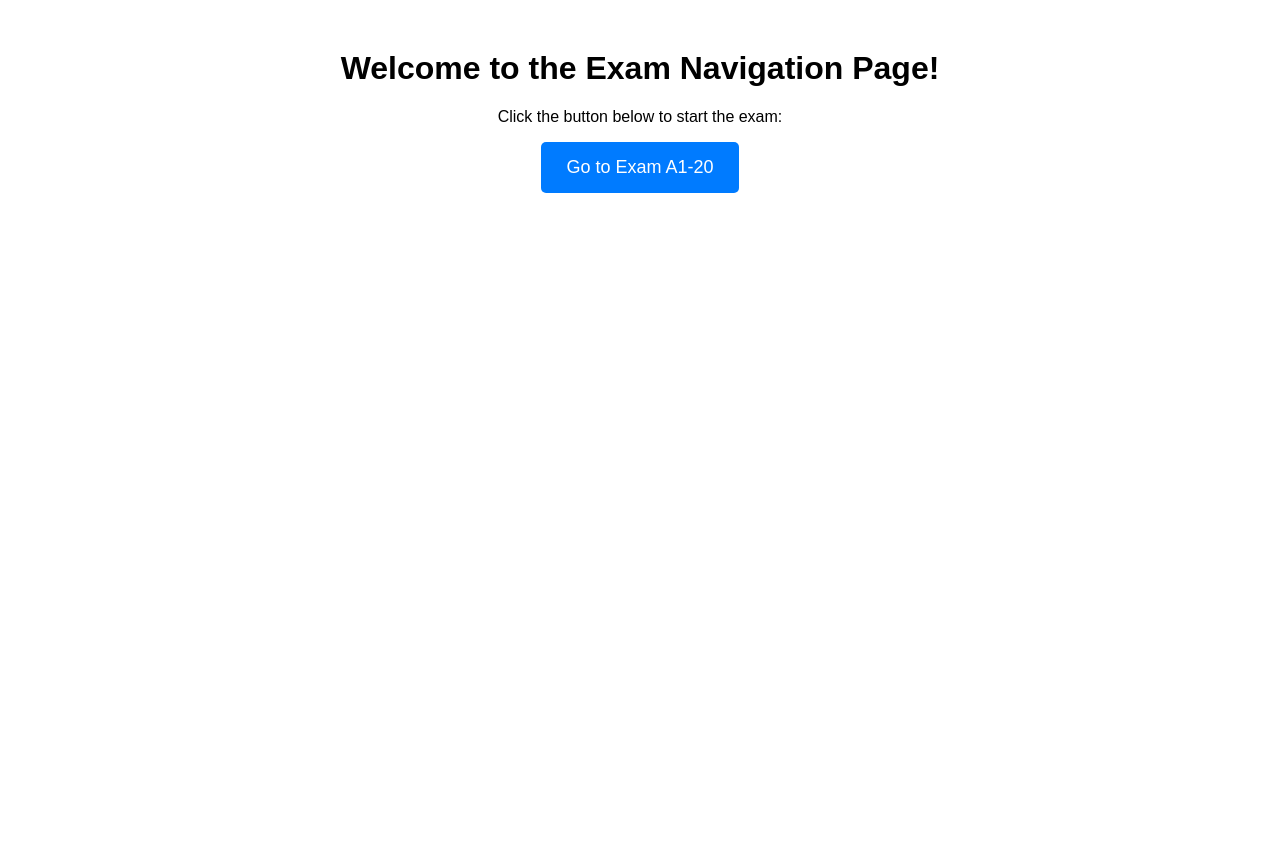
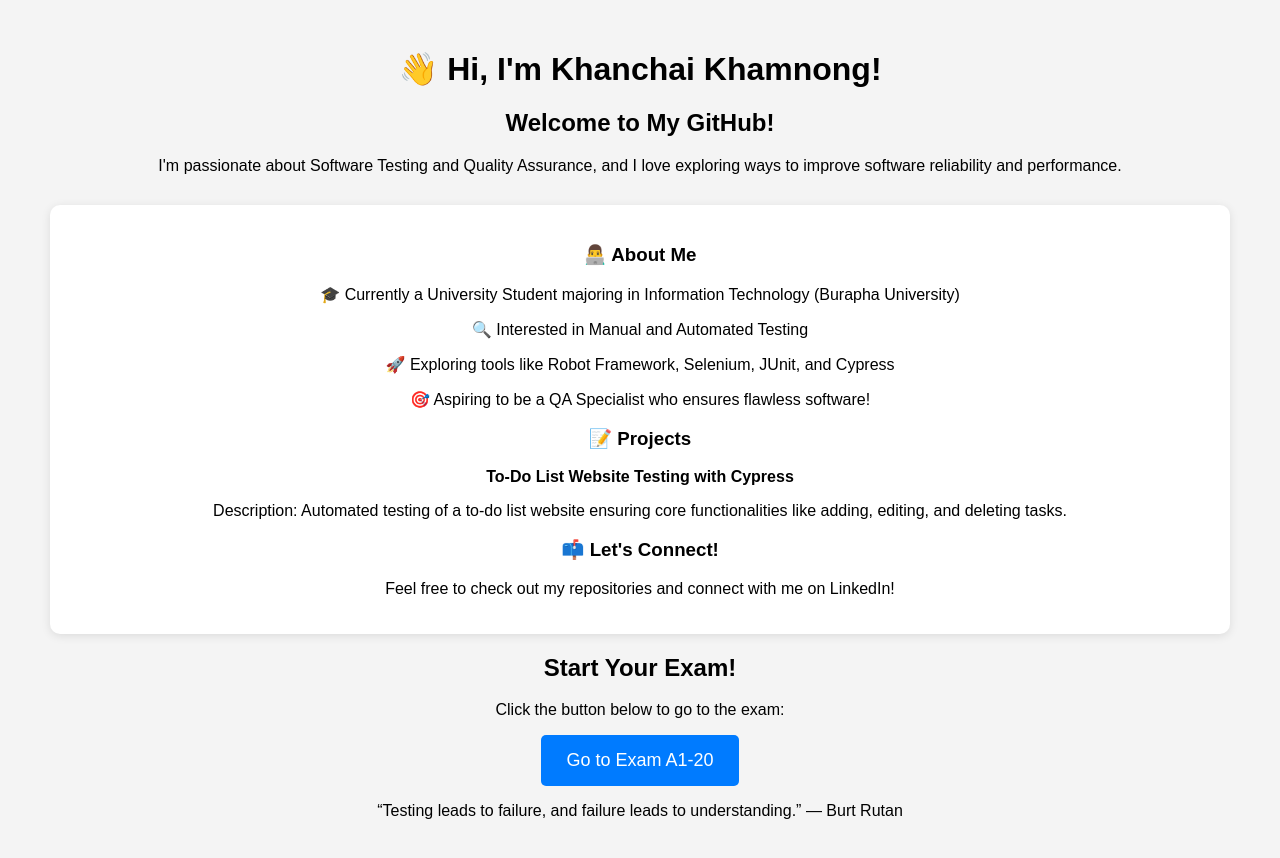
Before and after one commit to K2anC2ai/ExamTesterPractice-CTFL-, a plain HTML site: page index.html in a window 1280 px wide. Before the commit the page ends 800 px from the top, so only its background shows below. Drawn offline with Linux system fonts and the light colour scheme.

Commit message:
Update index.html

```diff
--- a/index.html
+++ b/index.html
@@ -3,12 +3,13 @@
 <head>
     <meta charset="UTF-8">
     <meta name="viewport" content="width=device-width, initial-scale=1.0">
-    <title>Exam Navigation</title>
+    <title>Welcome to My GitHub!</title>
     <style>
         body {
             font-family: Arial, sans-serif;
             text-align: center;
             margin: 50px;
+            background-color: #f4f4f4;
         }
         a {
             display: inline-block;
@@ -23,11 +24,41 @@
         a:hover {
             background-color: #0056b3;
         }
+        .bio {
+            margin-top: 30px;
+            background-color: #ffffff;
+            padding: 20px;
+            border-radius: 10px;
+            box-shadow: 0 2px 10px rgba(0, 0, 0, 0.1);
+        }
     </style>
 </head>
 <body>
-    <h1>Welcome to the Exam Navigation Page!</h1>
-    <p>Click the button below to start the exam:</p>
+    <h1>👋 Hi, I'm Khanchai Khamnong!</h1>
+    <h2>Welcome to My GitHub!</h2>
+    <p>I'm passionate about Software Testing and Quality Assurance, and I love exploring ways to improve software reliability and performance.</p>
+
+    <div class="bio">
+        <h3>👨‍💻 About Me</h3>
+        <p>🎓 Currently a University Student majoring in Information Technology (Burapha University)</p>
+        <p>🔍 Interested in Manual and Automated Testing</p>
+        <p>🚀 Exploring tools like Robot Framework, Selenium, JUnit, and Cypress</p>
+        <p>🎯 Aspiring to be a QA Specialist who ensures flawless software!</p>
+
+        <h3>📝 Projects</h3>
+        <p><strong>To-Do List Website Testing with Cypress</strong></p>
+        <p>Description: Automated testing of a to-do list website ensuring core functionalities like adding, editing, and deleting tasks.</p>
+
+        <h3>📫 Let's Connect!</h3>
+        <p>Feel free to check out my repositories and connect with me on LinkedIn!</p>
+    </div>
+
+    <h2>Start Your Exam!</h2>
+    <p>Click the button below to go to the exam:</p>
     <a href="examA1-20.html">Go to Exam A1-20</a>
+
+    <footer>
+        <p>“Testing leads to failure, and failure leads to understanding.” — Burt Rutan</p>
+    </footer>
 </body>
 </html>
```
